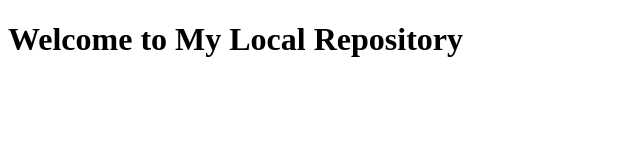
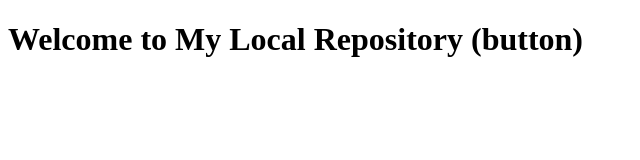
Before and after one commit to anshika-sys/localrepo, a plain HTML site: page index.html in a window 1280 px wide. Shown: the whole page, without its empty margins (0-640 px from the left). Drawn offline with Linux system fonts and the light colour scheme.

```diff
--- a/index.html
+++ b/index.html
@@ -8,7 +8,7 @@
 </head>
 
 <body>
-    <h1>Welcome to My Local Repository</h1>
+    <h1>Welcome to My Local Repository (button)</h1>
 </body>
 
 </html>
```
